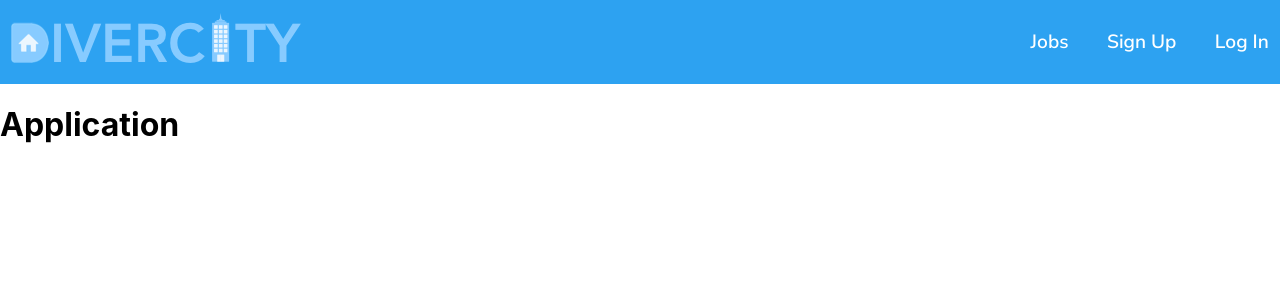
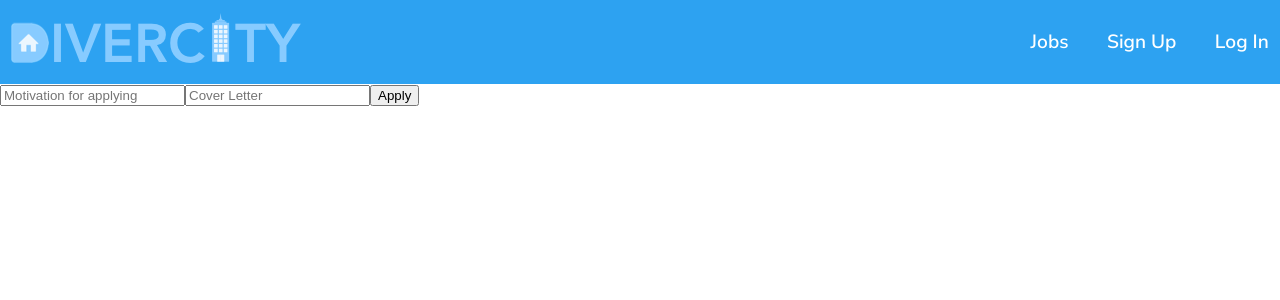
Before and after one commit to KhallilB/Divercity_Jobs, a React (Create React App) app: page /jobs/1/apply in a window 1280 px wide. Shown: the top 300 px of the page. Built offline with nearby package versions, Linux system fonts and the light colour scheme.

Commit message:
[add] starting form authetication

```diff
--- a/src/components/Apply/Apply.jsx
+++ b/src/components/Apply/Apply.jsx
@@ -1,16 +1,53 @@
 import React from 'react';
+import JobService from '../../services/JobService';
 import './Apply.css';
 
 class Apply extends React.Component {
     constructor() {
         super()
-        this.state = {}
+        this.state = {
+            motivation: '',
+            coverLetter: ''
+        }
+        this.JobService = new JobService();
     }
 
+    handleChange = event => {
+        this.setState({
+            [event.target.name]: event.target.value
+        });
+    };
+
+    submitForm = async event => {
+        event.preventDefault();
+
+        const { motivation, coverLetter } = this.state;
+
+        let result = await this.JobService.applyToJob(motivation, coverLetter)
+        console.log(result)
+    };
+
     render() {
+        let { motivation, coverLetter } = this.state
         return (
             <div>
-                <h1>Application</h1>
+                <form onSubmit={this.submitForm}>
+                    <input
+                        type="motivation"
+                        placeholder="Motivation for applying"
+                        name="motivation"
+                        value={motivation}
+                        onChange={this.handleChange}
+                    />
+                    <input
+                        type="text"
+                        placeholder="Cover Letter"
+                        name="coverLetter"
+                        value={coverLetter}
+                        onChange={this.handleChange}
+                    />
+                    <button>Apply</button>
+                </form>
             </div>
         )
     }
--- a/src/components/Auth/LogIn/LogIn.jsx
+++ b/src/components/Auth/LogIn/LogIn.jsx
@@ -22,7 +22,7 @@ class LogIn extends React.Component {
 
         if (this.state.registered) {
             return (
-                <Redirect from={{ pathname: "/auth/  " }} to={{ pathname: "/jobs" }} />
+                <Redirect from={{ pathname: "/auth/login" }} to={{ pathname: "/jobs" }} />
             )
         }
     }
@@ -32,8 +32,6 @@ class LogIn extends React.Component {
         this.setState({
             [event.target.name]: event.target.value
         });
-
-        console.log(this.state);
     };
 
     // Submit form information
@@ -44,11 +42,11 @@ class LogIn extends React.Component {
 
         let status = await this.Auth.logIn(username, password)
         this.setState({ status });
+        if (status === 200) {
+            window.location = '/jobs';
+        }
     };
 
-    redirectUser = event => {
-        window.location.href("/jobs")
-    }
 
 
     render() {
--- a/src/components/Auth/SignUp/SignUp.jsx
+++ b/src/components/Auth/SignUp/SignUp.jsx
@@ -35,8 +35,6 @@ class SignUp extends React.Component {
         this.setState({
             [event.target.name]: event.target.value
         });
-
-        console.log(this.state);
     };
 
     // Submit form information
--- a/src/components/JobPostings/ExpandedJobs/ExpandedJobs.jsx
+++ b/src/components/JobPostings/ExpandedJobs/ExpandedJobs.jsx
@@ -20,9 +20,6 @@ class ExpandedJobs extends React.Component {
 
     render() {
         let job = this.props.location.state;
-        let parser = new DOMParser();
-        let description = parser.parseFromString(job.description, "text/xml")
-        console.log(description)
         return (
             <div className="job__container">
                 <h1>{job.title}</h1>
--- a/src/services/AuthService.js
+++ b/src/services/AuthService.js
@@ -42,7 +42,6 @@ class AuthService {
         )
         .then(async res => {
           if (res.status === 200) {
-            console.log(res);
             let token = this.createToken();
             this.setToken(token);
 
--- a/src/services/JobService.js
+++ b/src/services/JobService.js
@@ -0,0 +1,34 @@
+import axios from 'axios';
+import AuthService from './AuthService';
+class JobService {
+  constructor() {
+    this.applyToJob = this.applyToJob.bind(this);
+    this.Auth = new AuthService();
+  }
+
+  //   Wasn't given  token to pass into
+  headers = {
+    'Content-Type': 'application/json',
+    Authorization: ''
+  };
+
+  applyToJob(motivation, coverLetter) {
+    return new Promise((resolve, reject) => {
+      axios
+        .post(
+          'https://divercity-test.herokuapp.com/jobs/2/apply',
+          { motivation, coverLetter },
+          { headers: this.headers }
+        )
+        .then(async res => {
+          resolve(res);
+        })
+        .catch(err => {
+          console.log(err);
+          reject(err);
+        });
+    });
+  }
+}
+
+export default JobService;
```
